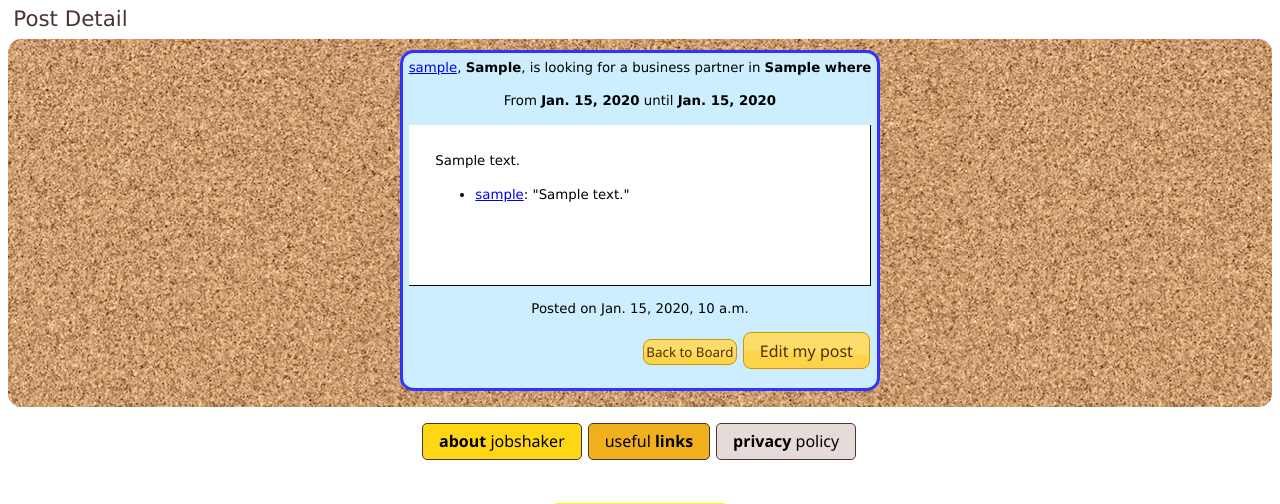
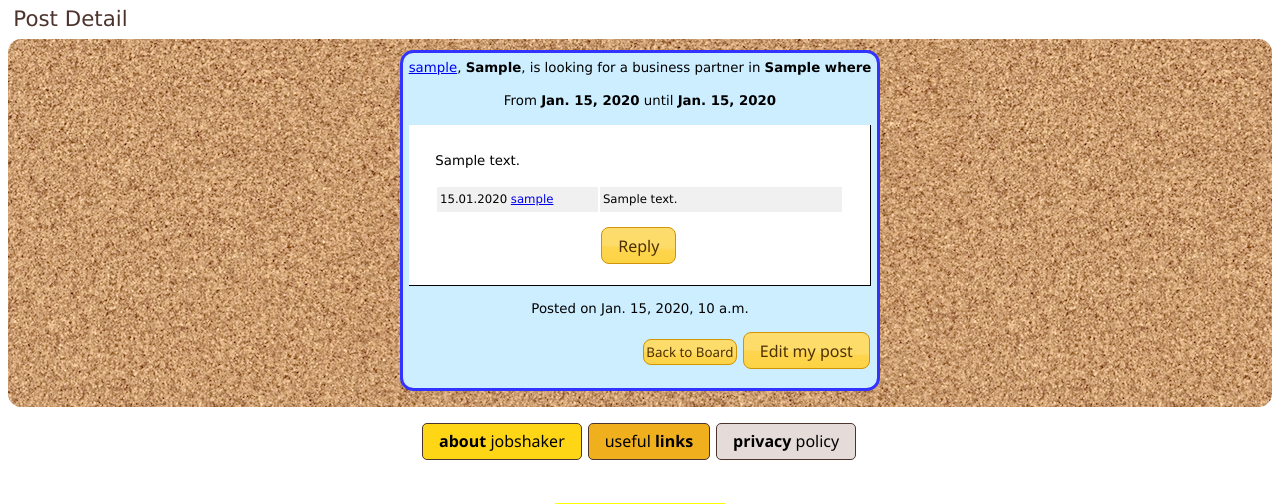
Before and after one commit to loleg/jobshaker, a Django app: template posts/templates/posts/detail.html in a window 1280 px wide. Shown: the part 198-702 px from the top of the page. Run offline with Django 3.2, Linux system fonts and the light colour scheme; data comes from the database, SQL or seed files in the repository; tables that the repository leaves empty hold one stand-in row (values such as "Sample post"); the template is opened without the code that fills it: values that come from a table or form of the project are taken from there, most other values are stand-ins (such as "Sample title", 1, 10 or a date in 2020); data that the repository does not hold is empty; some libraries are stand-ins or nearby versions.

Commit message:
Reply display

```diff
--- a/posts/models.py
+++ b/posts/models.py
@@ -57,4 +57,4 @@ class Reply(models.Model):
 	def __unicode__(self):
 		return self.comment
 	class Meta:
-		ordering = ['-pub_date']
+		ordering = ['pub_date']
--- a/posts/static/js/main.js
+++ b/posts/static/js/main.js
@@ -6,7 +6,8 @@ $(document).ready(function () {
 
 	// Setup form submits
 	$(".btnCancel").click(function() { window.history.back(); });
-	$(".btnSend").click(function() { this.disabled = true; $(this).addClass("disabled"); });
+	$(".btnSend").click(function() { $(this).addClass("disabled"); });
+	$(".btnDelete").click(function() { return window.confirm("Are you sure you wish to delete this?"); });
 
 	// Menu navigation
 	switch (document.location.pathname) {
--- a/posts/static/main.css
+++ b/posts/static/main.css
@@ -90,11 +90,15 @@ h3 { font:16pt verdana,sans-serif; color:#4C332E; margin-bottom: 0.3em;
 .postdetail p { text-align:center; }
 .postdetail p i { display:block; color:#999; border-bottom:1px dashed #ddd; }
 
+.replies { width:100%; margin:1em 0; }
+.replies td { font-size:88%; }
+.replies tr { background:#e3e3e3; }
+.replies tr:nth-child(odd) { background:#f0f0f0; }
+
 .postcomment { background-color:#fff;
 	min-height: 10em; padding: 1em 2em;
 	border-bottom:1px solid black; border-right:1px solid black; }
 .postcomment p { text-align:left; }
-.postcomment .reply { float: right; right: -1em; }
 
 .tags { list-style:none; display:inline; color:#999; }
 .tags li { list-style:none; display:inline;
--- a/posts/templates/posts/detail.html
+++ b/posts/templates/posts/detail.html
@@ -38,30 +38,21 @@
 	</ul>
 	{% endif %}
 
-	{% if not my_post %}
+	<table class="replies">
+	{% for reply in replies %}
+		<tr>
+			<td>
+			{{ reply.pub_date|date:"d.m.Y" }}
+			<a href="/userprofile/{{ reply.user.id }}">{{ reply.user }}</a>
+			</td>
+			<td width="60%">{{ reply.comment }}</td>
+		</tr>
+	{% endfor %}
+	</table>
+
+	{% if not my_post or replies|length > 0 %}
 		<a href="/posts/{{ post.id }}/reply" class="reply button">Reply</a>
 	{% endif %}
-
-	<ul class="replies">
-	{% for reply in replies %}
-		<li>
-			{% if reply.like %}
-				<b>:)</b>
-			{% endif %}
-			{% if reply.flag %}
-				<b>:(</b>
-			{% endif %}
-			<a href="/userprofile/{{ reply.user.id }}">{{ reply.user }}</a>:
-			"{{ reply.comment }}"
-			{% if not my_post and reply.user = post.user %}
-				<a href="/posts/{{ post.id }}/reply/{{ reply.id }}" class="reply button small">Reply</a>
-			{% endif %}
-			{% if my_post and not reply.user = post.user %}
-				<a href="/posts/{{ post.id }}/reply/{{ reply.id }}" class="reply button small">Reply</a>
-			{% endif %}
-		</li>
-	{% endfor %}
-	</ul>
 </div>
 
 	<p>Posted on <date>{{ post.pub_date }}</date></p>
--- a/posts/templates/posts/edit_post.html
+++ b/posts/templates/posts/edit_post.html
@@ -55,7 +55,7 @@
 		</center>
 		{% if post %}
 		<center><br/>
-			<a href="/posts/{{ post.id }}/delete"">Delete this post</a>
+			<a href="/posts/{{ post.id }}/delete" class="btnDelete">Delete this post</a>
 		</center>
 		{% endif %}
 	</fieldset>
--- a/posts/templates/user/detail.html
+++ b/posts/templates/user/detail.html
@@ -5,7 +5,7 @@
 
 {% block content %}
 <h3>Jobshaker Profile</h3>
-<div class="whitebox profile" style="width:30em">
+<div class="whitebox profile">
 	<!--
 	{% if userprofile.sex = 'F' %}
 		<img src="/static/images/shutterstock_female.jpg" align="left" hspace="20" />
```
